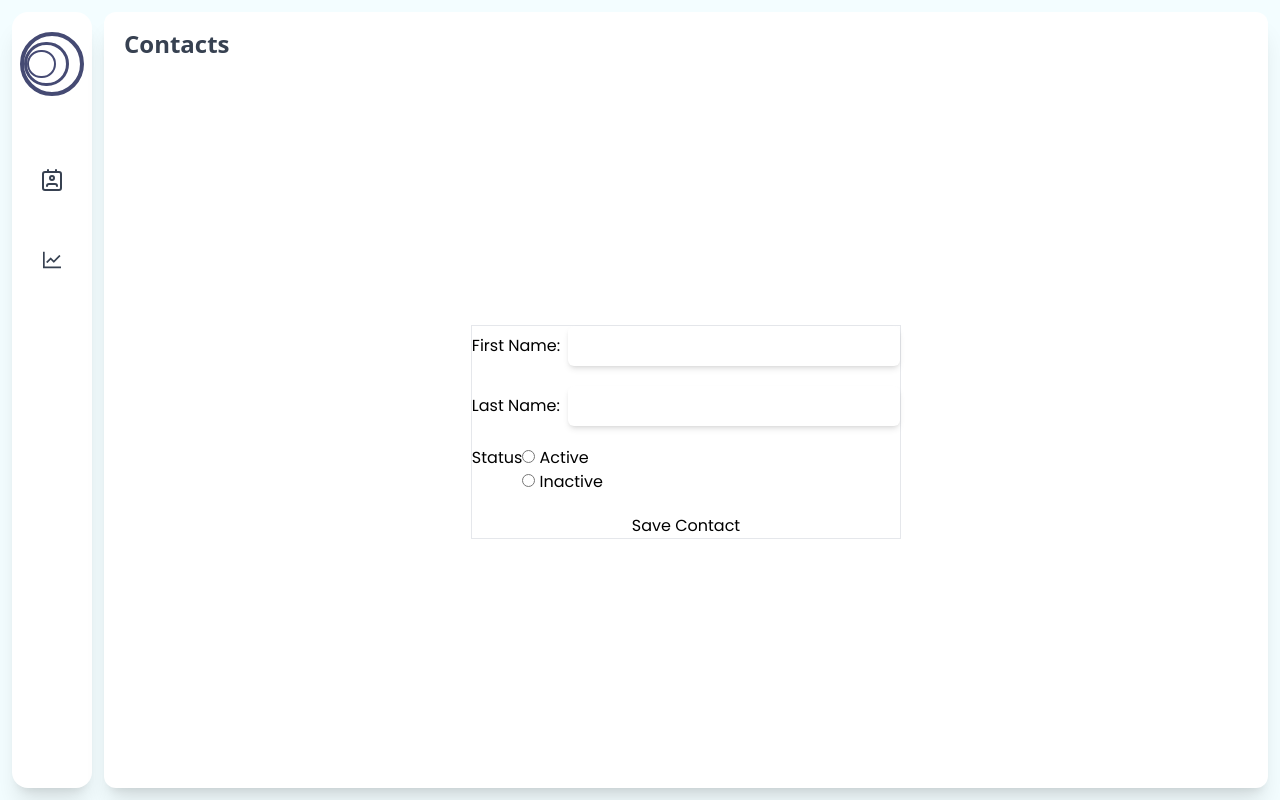
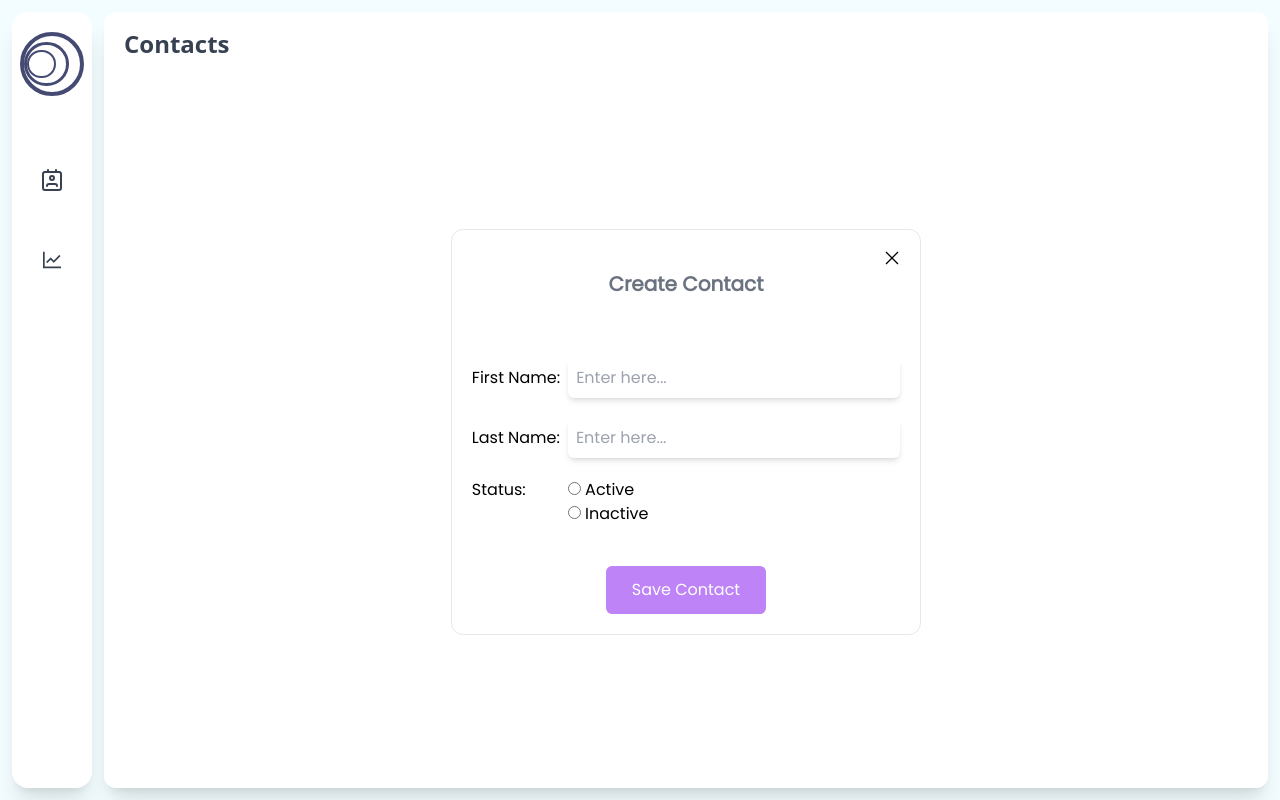
Before and after one commit to Ashirwad-Shetye/taiyo-ai-test, a React (Vite) app: page / in a window 1280 px wide. Built offline with nearby package versions, Linux system fonts and the light colour scheme; no server answers.

Commit message:
fix: toggle open and close

```diff
--- a/src/components/contacts/createContactButton.tsx
+++ b/src/components/contacts/createContactButton.tsx
@@ -1,13 +1,13 @@
 import { AiOutlineUserAdd } from "react-icons/ai";
 
 interface Props {
-  handleCreateContactOpen: any;
+  openModal: () => void;
 }
 
-function CreateContactButton({ handleCreateContactOpen }: Props) {
+function CreateContactButton({ openModal }: Props) {
   return (
     <button
-      onClick={() => handleCreateContactOpen(true)}
+      onClick={openModal}
       className="h-12 px-3 flex items-center space-x-2 bg-secondary/50 text-white rounded-md hover:scale-105
         hover:shadow-md duration-150"
     >
--- a/src/components/contacts/createContactForm.tsx
+++ b/src/components/contacts/createContactForm.tsx
@@ -1,20 +1,44 @@
-import React from "react";
+import { GrClose } from "react-icons/gr";
 
-function CreateContactForm() {
+interface Props {
+  closeModal: () => void;
+}
+
+function CreateContactForm({ closeModal }: Props) {
   return (
-    <div className="border w-full font-poppins">
+    <div className="relative px-5 flex-1 font-poppins border rounded-xl">
+      <button
+        onClick={closeModal}
+        className="absolute w-8 flex justify-center items-center h-8 right-0 top-0 m-3 hover:bg-accent1 hover:rounded-full"
+      >
+        <GrClose />
+      </button>
       <div>
-        <form action="submit" className="flex flex-col space-y-5">
+        <h1 className="mx-auto h-12 my-10 pb-5 text-xl text-center font-bold text-gray-500">
+          Create Contact
+        </h1>
+        <form action="submit" className="flex flex-col space-y-10 pb-5">
+          <div className="flex flex-col space-y-5">
             <div className="space-x-2">
               <label>First Name:</label>
-            <input type="text" className="shadow-md rounded-md p-2" />
+              <input
+                type="text"
+                maxLength={24}
+                placeholder="Enter here..."
+                className="shadow-md rounded-md p-2"
+              />
             </div>
             <div className="space-x-2">
               <label>Last Name:</label>
-            <input type="text" className="shadow-md rounded-md p-2" />
+              <input
+                type="text"
+                maxLength={24}
+                placeholder="Enter here..."
+                className="shadow-md rounded-md p-2"
+              />
             </div>
             <div className="flex">
-            <h1>Status</h1>
+              <h1 className="w-24">Status:</h1>
               <div className="flex flex-col">
                 <label>
                   <input type="radio" name="status" value="active" /> Active
@@ -24,7 +48,11 @@ function CreateContactForm() {
                 </label>
               </div>
             </div>
-          <button>
+          </div>
+          <button
+            className="h-12 w-40 mx-auto px-3 flex items-center justify-center space-x-2 bg-secondary/50 text-white rounded-md hover:scale-105
+              hover:shadow-md duration-150"
+          >
             <h1>Save Contact</h1>
           </button>
         </form>
```
Lines whose indentation alone changed are shown as unchanged.
